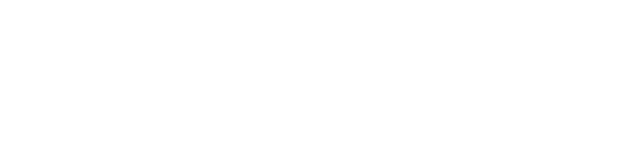
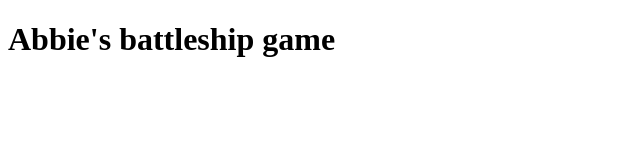
Before and after one commit to WillOgles/battleship, a plain HTML site: page index.html in a window 1280 px wide. Shown: the whole page, without its empty margins (0-640 px from the left). Drawn offline with Linux system fonts and the light colour scheme.

Commit message:
added header

```diff
--- a/index.html
+++ b/index.html
@@ -8,6 +8,7 @@
 <body>
 
 
+<h1>Abbie's battleship game</h1>
 
 
 <script type="text/javascript" src="battleship.js"/>
```
